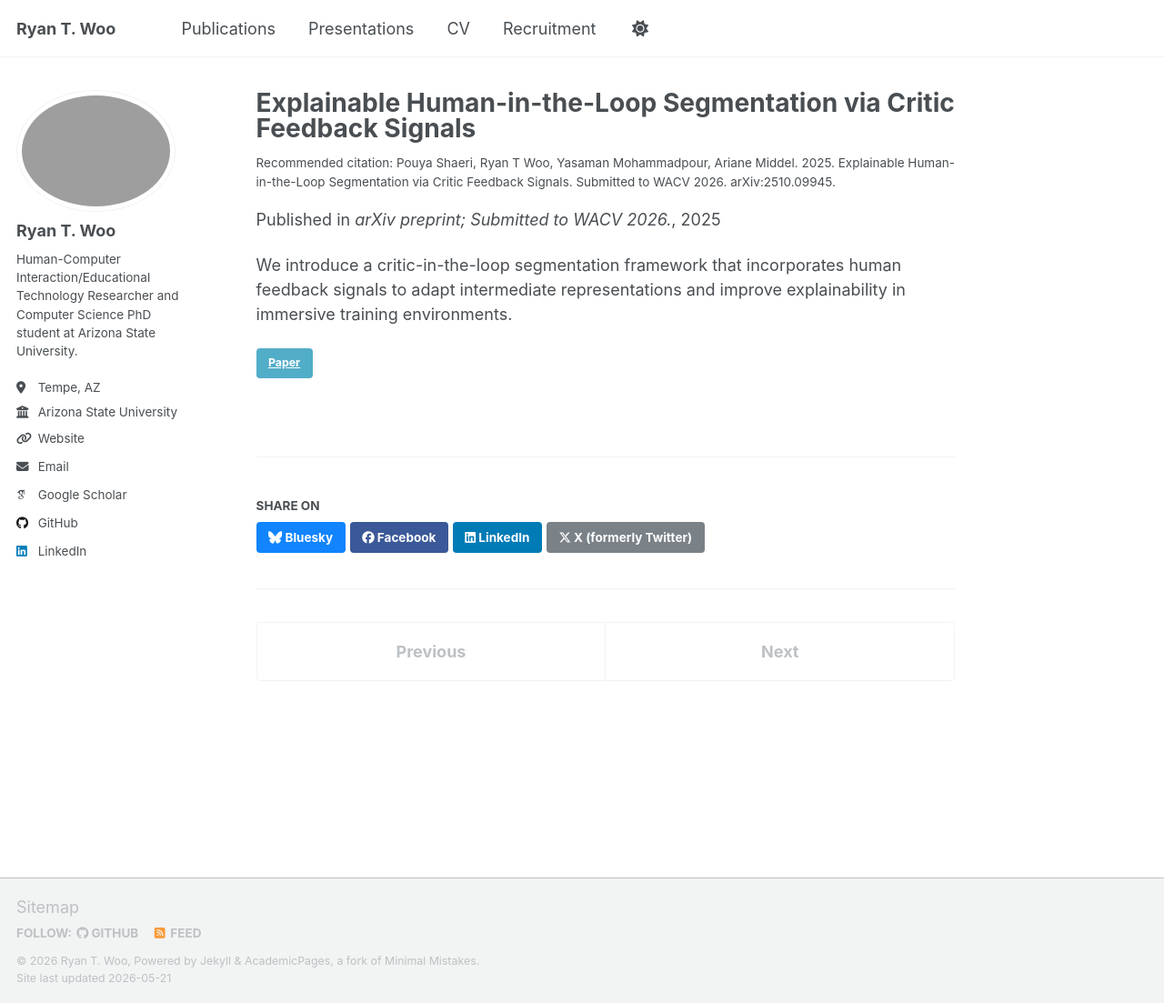
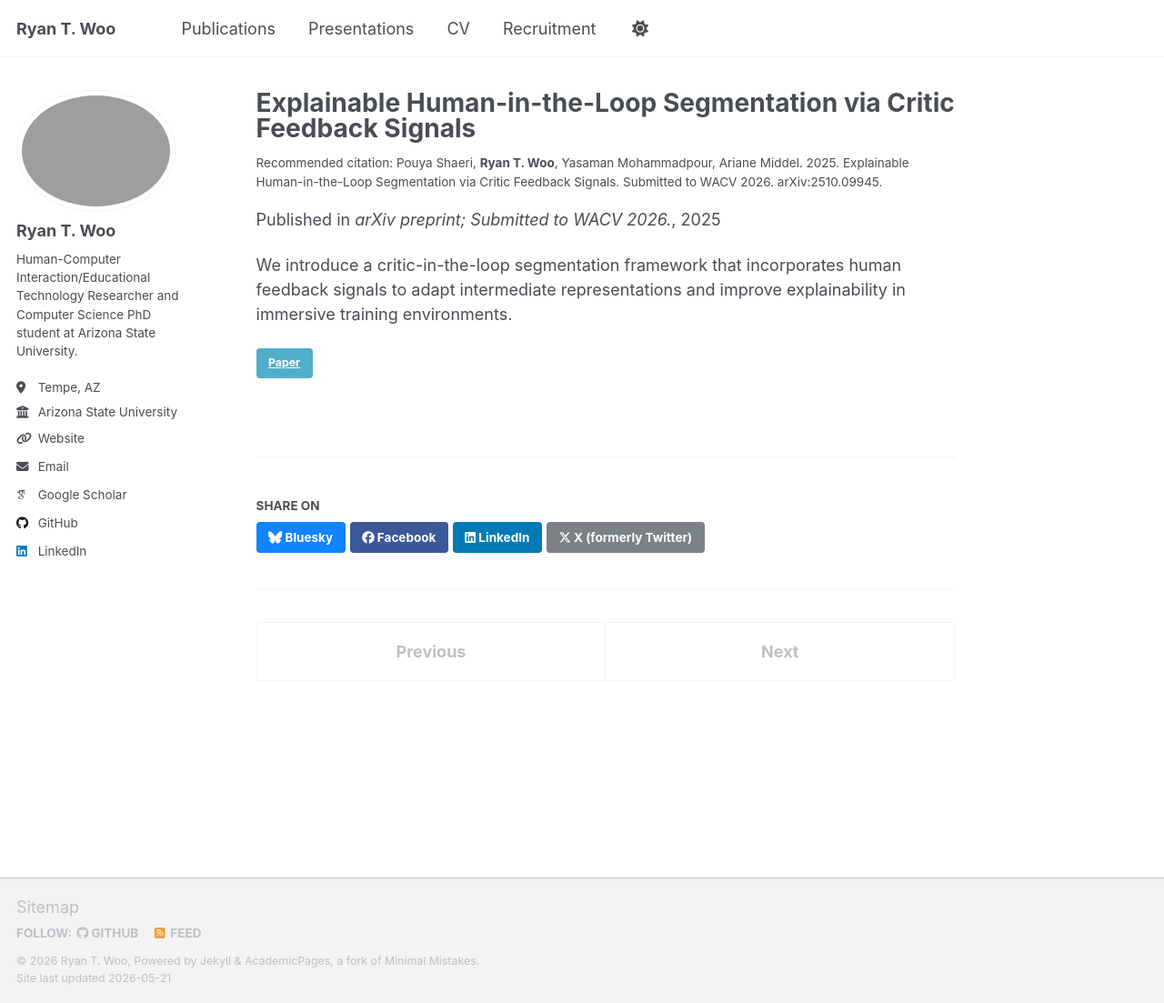
Before and after one commit to rtwoo/rtwoo.github.io, a Jekyll site: the page built from _publications/2025-08-01-explainable-hitl-segmentation.md, in a window 1280 px wide and 1103 px high. Shown: the whole window at 91% size. Built offline with Jekyll 4.4.1, drawn with Linux system fonts in a browser that asks for light colours; some web fonts are replaced; a script that is not in the unit is left out.

Commit message:
fix middle initial punctuation

```diff
--- a/_publications/2025-08-01-explainable-hitl-segmentation.md
+++ b/_publications/2025-08-01-explainable-hitl-segmentation.md
@@ -8,6 +8,6 @@ date: 2025-08-01
 venue: 'arXiv preprint; Submitted to WACV 2026.'
 # slidesurl: ''
 paperurl: 'https://arxiv.org/abs/2510.09945'
-citation: 'Pouya Shaeri, Ryan T Woo, Yasaman Mohammadpour, Ariane Middel. 2025. Explainable Human-in-the-Loop Segmentation via Critic Feedback Signals. Submitted to WACV 2026. arXiv:2510.09945.'
+citation: 'Pouya Shaeri, Ryan T. Woo, Yasaman Mohammadpour, Ariane Middel. 2025. Explainable Human-in-the-Loop Segmentation via Critic Feedback Signals. Submitted to WACV 2026. arXiv:2510.09945.'
 ---
 We introduce a critic-in-the-loop segmentation framework that incorporates human feedback signals to adapt intermediate representations and improve explainability in immersive training environments.
```
Also changed, not shown: _publications/2025-08-15-tri-accel.md (+1 -1 lines).
